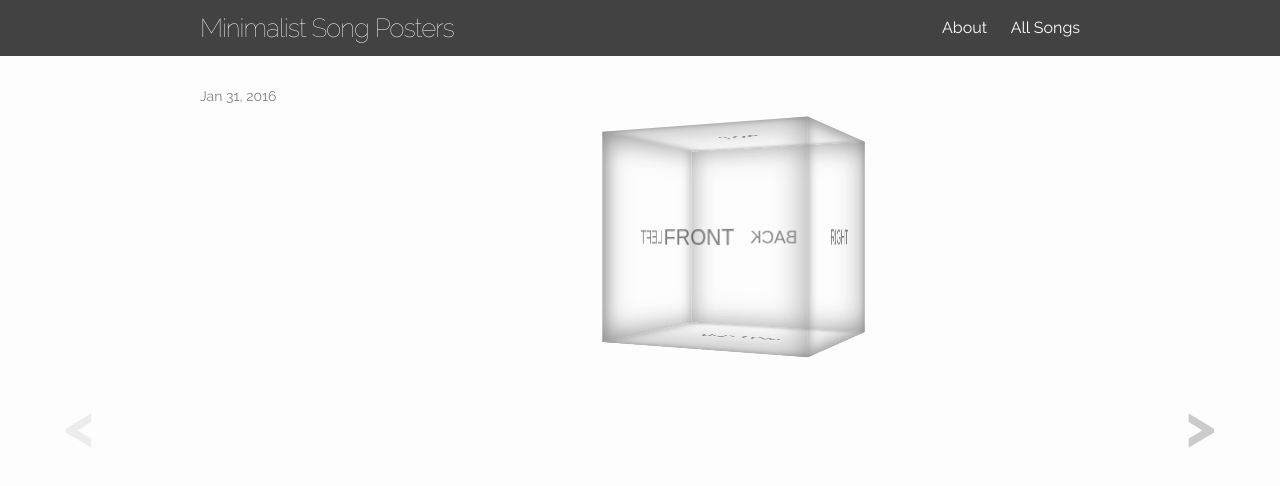
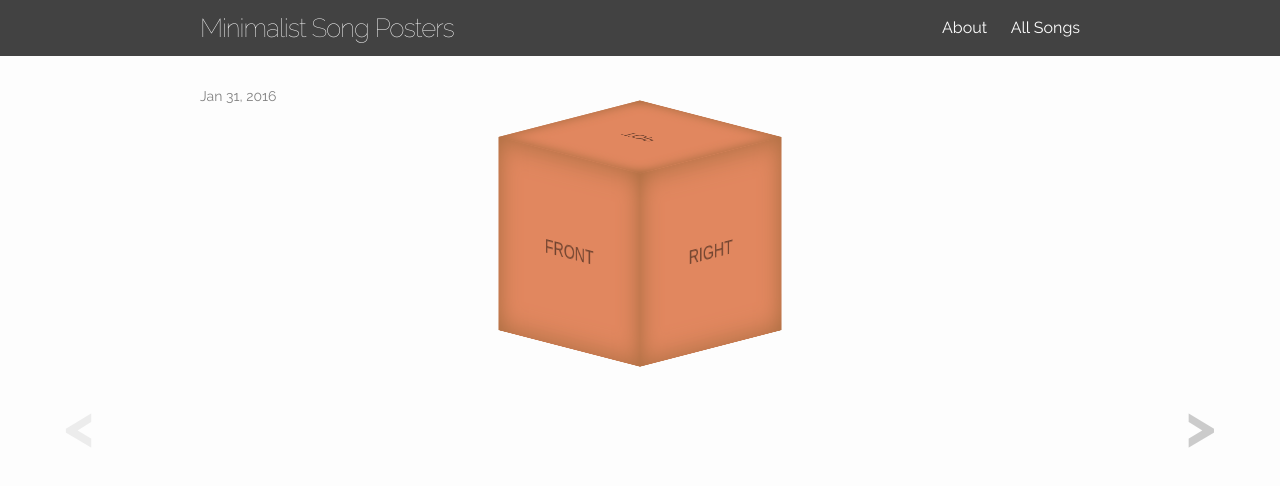
Before and after one commit to AshBardhan/Minimalist-Song-Posters, a Jekyll site: the page built from _posts/2016-01-31-man-in-the-box.md, in a window 1280 px wide. Shown: the top 486 px of the page. Built offline with Jekyll 4.4.1, drawn with Linux system fonts in a browser that asks for light colours.

Commit message:
Add color to the Box

```diff
--- a/_posts/2016-01-31-man-in-the-box.md
+++ b/_posts/2016-01-31-man-in-the-box.md
@@ -4,13 +4,11 @@ title:  "Alice in chains - Man in the box"
 date:   2016-01-31 12:29:27 +0530
 ---
 
-<div class="wrap">
-	<div class="cube">
-		<div class="front">front</div>
-		<div class="back">back</div>
-		<div class="top">top</div>
-		<div class="bottom">bottom</div>
-		<div class="left">left</div>
-		<div class="right">right</div>
-	</div>
+<div class="cube">
+	<div class="front">front</div>
+	<div class="back">back</div>
+	<div class="top">top</div>
+	<div class="bottom">bottom</div>
+	<div class="left">left</div>
+	<div class="right">right</div>
 </div>
--- a/_sass/_songs.scss
+++ b/_sass/_songs.scss
@@ -1,26 +1,21 @@
 /**
  *  Alice in chains - Man in the box CSS
  */
-
-.wrap {
-	perspective: 800px;
-	perspective-origin: 50% 100px;
-}
 
 .cube {
 	position: relative;
 	width: 200px;
 	transform-style: preserve-3d;
-	left: 50%;
-
+	left: calc(50% - 100px);
+	transform: rotateX(-15deg) rotateY(-45deg);
 }
 
 .cube div {
 	position: absolute;
 	width: 200px;
 	height: 200px;
-	background: rgba(255,255,255,0.1);
-	box-shadow: inset 0 0 30px rgba(125,125,125,0.8);
+	background: #e1875f;
+	box-shadow: inset 0 0 30px #a56b3e;
 	font-size: 20px;
 	text-align: center;
 	line-height: 200px;
@@ -56,7 +51,3 @@
 	from { transform: rotateY(0); }
 	to { transform: rotateY(360deg); }
 }
-
-.cube {
-	animation: spin 5s infinite linear;
-}
```
